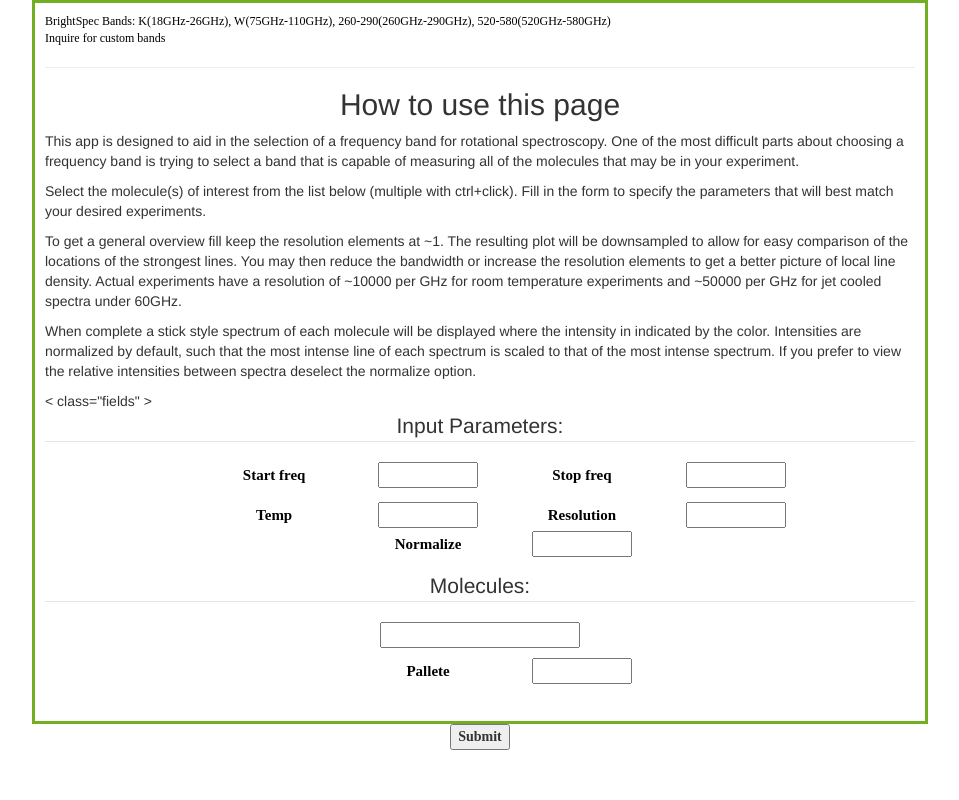
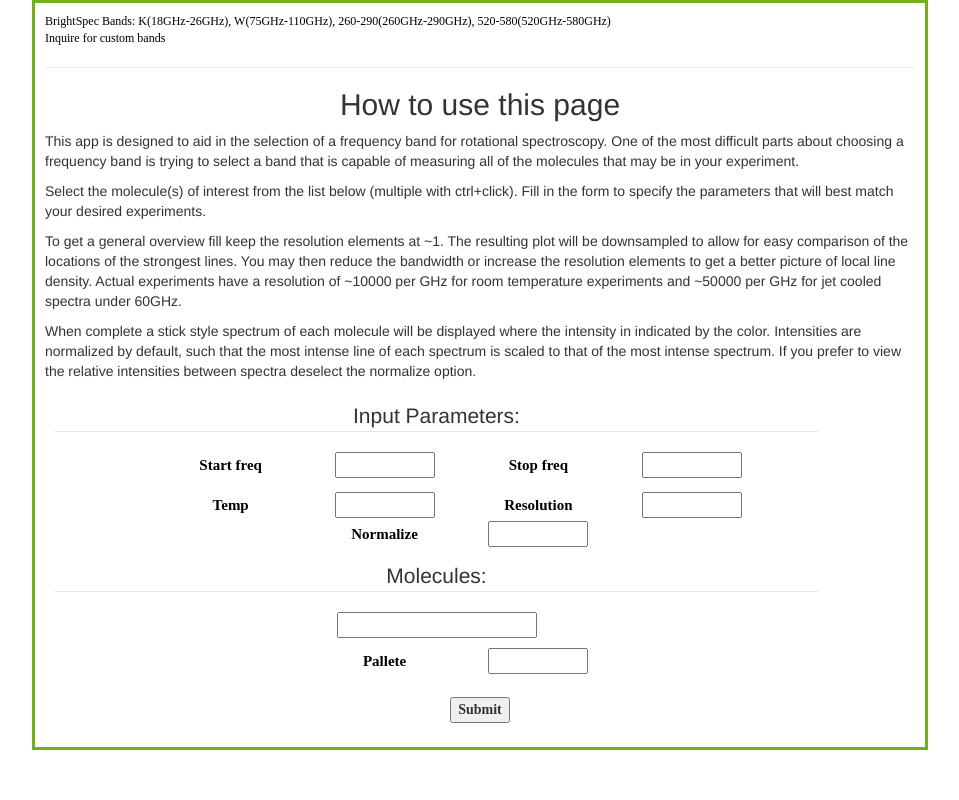
Before and after one commit to ddfunt/spectralib, a Flask app: template app/templates/specform.html in a window 1280 px wide. Shown: the whole page, without its empty margins (160-1119 px from the left). Run offline with Flask 2, Linux system fonts and the light colour scheme; the template is opened without the code that fills it, so the values that code supplies are empty, except form fields; form fields are guessed from the names that the template uses; some libraries are stand-ins or nearby versions.

Commit message:
fixed broken div

```diff
--- a/app/templates/specform.html
+++ b/app/templates/specform.html
@@ -21,7 +21,7 @@ a resolution of ~10000 per GHz for room temperature experiments and ~50000 per G
 <form method="POST">
 {{ form.csrf_token }}
 
-    < class="fields" >
+    <div class="fields" >
         <fieldset><legend>Input Parameters:</legend>
         <p>{{ form.start_freq.label(class="txt_label")}}
             {{ form.start_freq(class="input_field") }}
```
